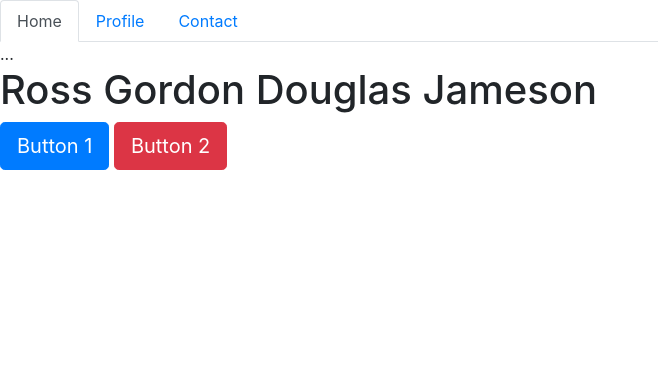
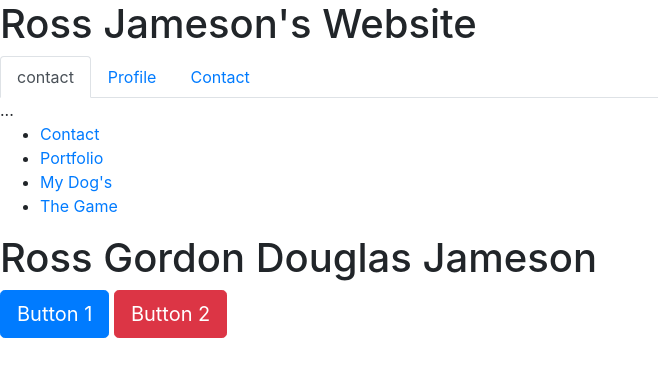
Before and after one commit to Fin23/Bootstrap-Portfolio, a plain HTML site: page bootstrap-buttons.html in a window 1280 px wide. Shown: the whole page, without its empty margins (0-658 px from the left). Drawn offline with nearby package versions, Linux system fonts and the light colour scheme.

Commit message:
fixing nav bar

```diff
--- a/bootstrap-buttons.html
+++ b/bootstrap-buttons.html
@@ -12,19 +12,52 @@
 </head>
 
 <header>
+    <h1>Ross Jameson's Website</h1>
   <nav>
     <div class="nav nav-tabs" id="nav-tab" role="tablist">
-      <a class="nav-item nav-link active" id="nav-home-tab" data-toggle="tab" href="#nav-home" role="tab" aria-controls="nav-home" aria-selected="true">Home</a>
-      <a class="nav-item nav-link" id="nav-profile-tab" data-toggle="tab" href="#nav-profile" role="tab" aria-controls="nav-profile" aria-selected="false">Profile</a>
-      <a class="nav-item nav-link" id="nav-contact-tab" data-toggle="tab" href="#nav-contact" role="tab" aria-controls="nav-contact" aria-selected="false">Contact</a>
+
+        <a class="nav-item nav-link active" id="nav-home-tab" data-toggle="tab" href="contact.html" role="tab" aria-controls="nav-home" aria-selected="true">contact</a>
+
+        <a class="nav-item nav-link" id="nav-profile-tab" data-toggle="tab" href="portfolio.html" role="tab" aria-controls="nav-profile" aria-selected="false">Profile</a>
+
+        <a class="nav-item nav-link" id="nav-contact-tab" data-toggle="tab" href="contact.html" role="tab" aria-controls="nav-contact" aria-selected="false">Contact</a>
+
     </div>
+
   </nav>
+
   <div class="tab-content" id="nav-tabContent">
     <div class="tab-pane fade show active" id="nav-home" role="tabpanel" aria-labelledby="nav-home-tab">...</div>
     <div class="tab-pane fade" id="nav-profile" role="tabpanel" aria-labelledby="nav-profile-tab">...</div>
     <div class="tab-pane fade" id="nav-contact" role="tabpanel" aria-labelledby="nav-contact-tab">...</div>
   </div>
+
+
 </header>
+
+
+
+<header>
+
+      <nav>
+          <ul>
+              <li><a href="contact.html"> Contact </a></li>
+              <li><a href="portfolio.html">Portfolio</a></li>
+              <li><a href="mydog.html">My Dog's</a></li>
+              <li><a href="thegame.html">The Game</a></li>
+                  </ul>
+      </nav>
+
+
+      </header>
+
+
+
+
+
+
+
+
 
 <body>
 
```
